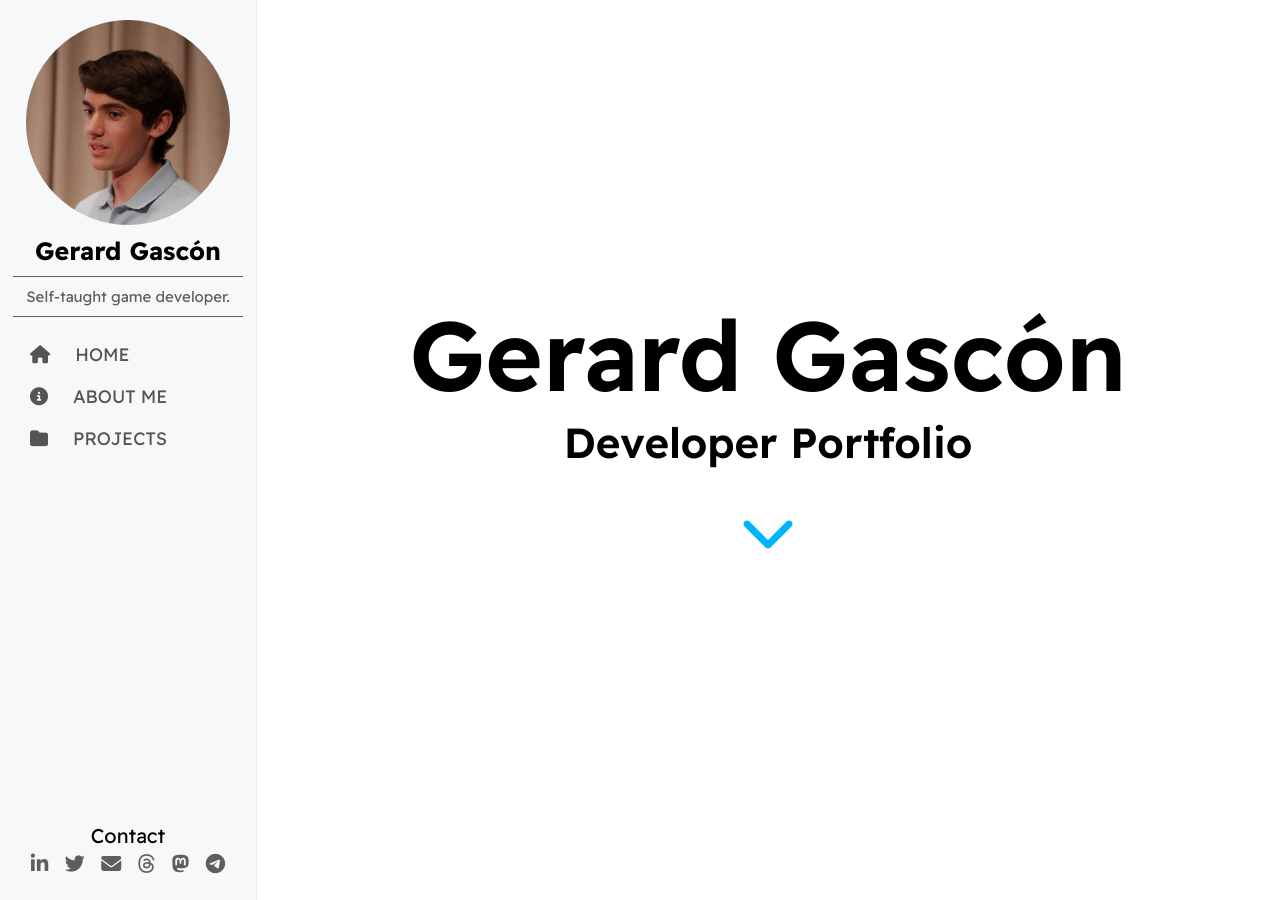
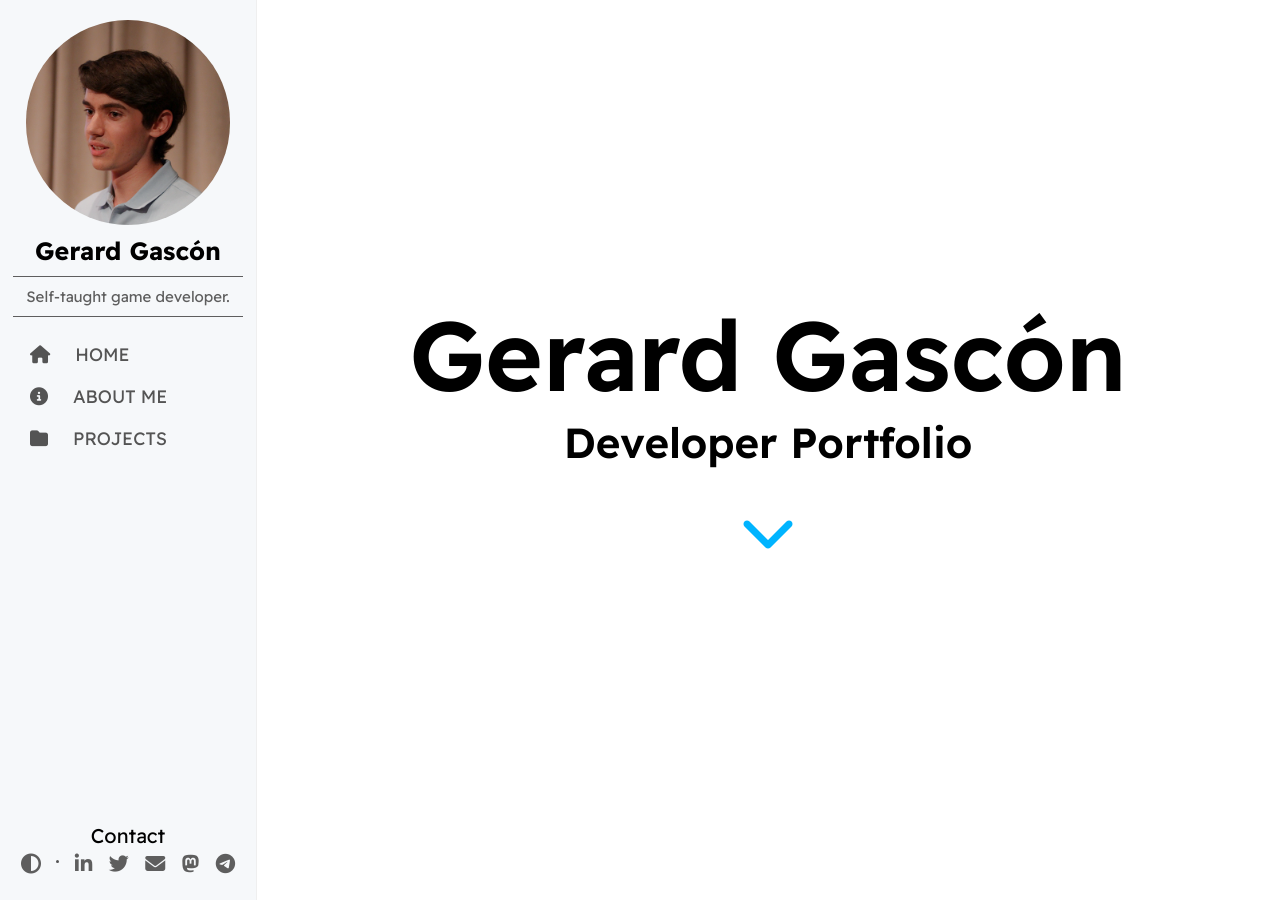
Before and after one commit to GerardGascon/gerardgascon.github.io, a Jekyll site: the page built from main.md, in a window 1280 px wide. Built offline with Jekyll 4.4.1, drawn with Linux system fonts in a browser that asks for light colours; nearby versions of some CDN libraries.

Commit message:
Added dark mode

```diff
--- a/_includes/head.html
+++ b/_includes/head.html
@@ -29,6 +29,7 @@
     src="https://kit.fontawesome.com/28575038bf.js"
     crossorigin="anonymous"
 ></script>
+<script src="{{ "/assets/js/darkMode.js" | relative_url }}"></script>
 <script>
     if(window.location.href.includes('?')) window.location = window.location.href.split("?")[0];
     if(window.location.href.includes('#')) window.location = window.location.href.split("#")[0];
--- a/_includes/sidenav.html
+++ b/_includes/sidenav.html
@@ -17,6 +17,13 @@
         <ul>
             <li>
                 <a
+                    href="javascript:toggleMode()" class="mode-toggle btn"
+                    ><i class="fa-solid fa-circle-half-stroke"></i
+                ></a>
+            </li>
+            <span class="icon-border"></span>
+            <li>
+                <a
                     href="https://linkedin.gerardgascon.com" target="_blank"
                     ><i class="fa-brands fa-linkedin-in"></i
                 ></a>
@@ -29,11 +36,6 @@
             <li>
                 <a href="mailto:ggasconmoline@gmail.com" target="_blank"
                     ><i class="fa-solid fa-envelope"></i
-                ></a>
-            </li>
-            <li>
-                <a href="https://threads.gerardgascon.com" target="_blank">
-                    <i class="fa-brands fa-threads"></i
                 ></a>
             </li>
             <li>
--- a/assets/css/global.css
+++ b/assets/css/global.css
@@ -1,6 +1,6 @@
 @import url('https://fonts.googleapis.com/css2?family=Readex+Pro:wght@200;300;400;500;600;700&display=swap');
 
-:root {
+html[data-mode=light], html:not([data-mode]){
 	--highlight-color: #00b4ff;
     --transition-duration: 0.35s;
     --header-height: 3rem;
@@ -8,6 +8,7 @@
 	--text-color: black;
 	--default-box-shadow: rgb(104, 104, 104, 0.05) 0 2px 6px 0, rgba(211, 209, 209, 0.15) 0 0 0 1px;
 	--hr-color: rgba(0, 0, 0, .3);
+	--background-color: white;
 
 	--sidenav-color: #f6f8fa;
 	--sidenav-border-color: #efefef;
@@ -18,6 +19,32 @@
 
 	--project-color: #1b1b1b;
 	--project-hover-overlay: rgba(0, 0, 0, 0.035);
+	--project-background-color: white;
+}
+
+html[data-mode=dark] {
+    --highlight-color: #0077cc;
+    --transition-duration: 0.35s;
+    --header-height: 3rem;
+
+    --text-color: #cccccc;
+    --default-box-shadow: rgba(0, 0, 0, 0.2) 0 2px 6px 0, rgba(0, 0, 0, 0.1) 0 0 0 1px;
+    --hr-color: rgba(255, 255, 255, 0.3);
+	--background-color: #1b1b1b;
+
+    --sidenav-color: #1e1e1e;
+    --sidenav-border-color: #1f1f1f;
+    --sidenav-link-color: #b0b0b0;
+    --sidenav-button-background: #333;
+    --sidenav-button-color: #b0b0b0;
+    --sidenav-width: 256px;
+
+    --project-color: #cccccc;
+    --project-hover-overlay: rgba(255, 255, 255, 0.035);
+	--project-background-color: #262626;
+
+	color: var(--text-color);
+	background-color: var(--background-color);
 }
 
 body {
@@ -31,29 +58,6 @@ body {
 	min-height: 100svh;
 }
 
-.button {
-    text-align: center;
-    margin: 32px auto;
-}
-.button a {
-    margin: 0 auto 16px;
-    display: inline-block;
-    color: #000;
-	border: 1px solid #000;
-    font-weight: 500;
-    font-size: 18px;
-    border-radius: 5px;
-    line-height: 48px;
-	transition-duration: var(--transition-duration);
-    text-decoration: none !important;
-    min-width: 200px;
-    padding: 0 20px;
-}
-.button a:hover {
-	color: var(--highlight-color);
-	border-color: var(--highlight-color);
-}
-
 .main h1 {
 	font-weight: 200;
 	text-align: center;
--- a/assets/css/navbar.css
+++ b/assets/css/navbar.css
@@ -25,6 +25,18 @@
 
 .pages a:hover {
 	background-color: var(--sidenav-button-background);
+}
+
+.icon-border {
+	display: inline-block;
+	margin-left: calc((.8rem - 3px)/2);
+    margin-right: calc((.8rem - 3px)/2);
+    background-color: var(--sidenav-button-color);
+    content: "";
+    width: 3px;
+    height: 3px;
+    border-radius: 50%;
+    margin-bottom: .5rem;
 }
 
 .sidenav {
@@ -211,6 +223,7 @@
 
 	.header #sidebar-enable,
 	.header #sidebar-disable {
+		color: var(--sidenav-link-color);
 		background: none;
 		border: none;
 		font-size: inherit;
--- a/assets/css/projects.css
+++ b/assets/css/projects.css
@@ -46,6 +46,7 @@
 		box-shadow: var(--default-box-shadow);
 		text-decoration: none;
 		transition-duration: var(--transition-duration);
+		background-color: var(--project-background-color);
 	}
 	.project img {
 		object-fit: cover;
@@ -67,6 +68,7 @@
 		display: grid;
 		grid-template-columns: auto 1fr;
 		grid-template-rows: 100%;
+		background-color: var(--project-background-color);
 	}
 	.project img {
 		height: 100%;
--- /dev/null
+++ b/assets/js/darkMode.js
@@ -0,0 +1,22 @@
+var html = document.documentElement;
+
+function toggleMode() {
+    var hasAttribute = html.hasAttribute('data-mode');
+    var value = hasAttribute ? html.getAttribute('data-mode') : null;
+
+    if (hasAttribute) {
+        if (value == "light") {
+            html.setAttribute('data-mode', 'dark');
+        } else {
+            html.setAttribute('data-mode', 'light');
+        }
+    } else {
+        if (window.matchMedia && window.matchMedia('(prefers-color-scheme: dark)').matches) {
+            html.setAttribute('data-mode', 'dark');
+        } else {
+            html.setAttribute('data-mode', 'light');
+        }
+    }
+}
+
+toggleMode();
```
